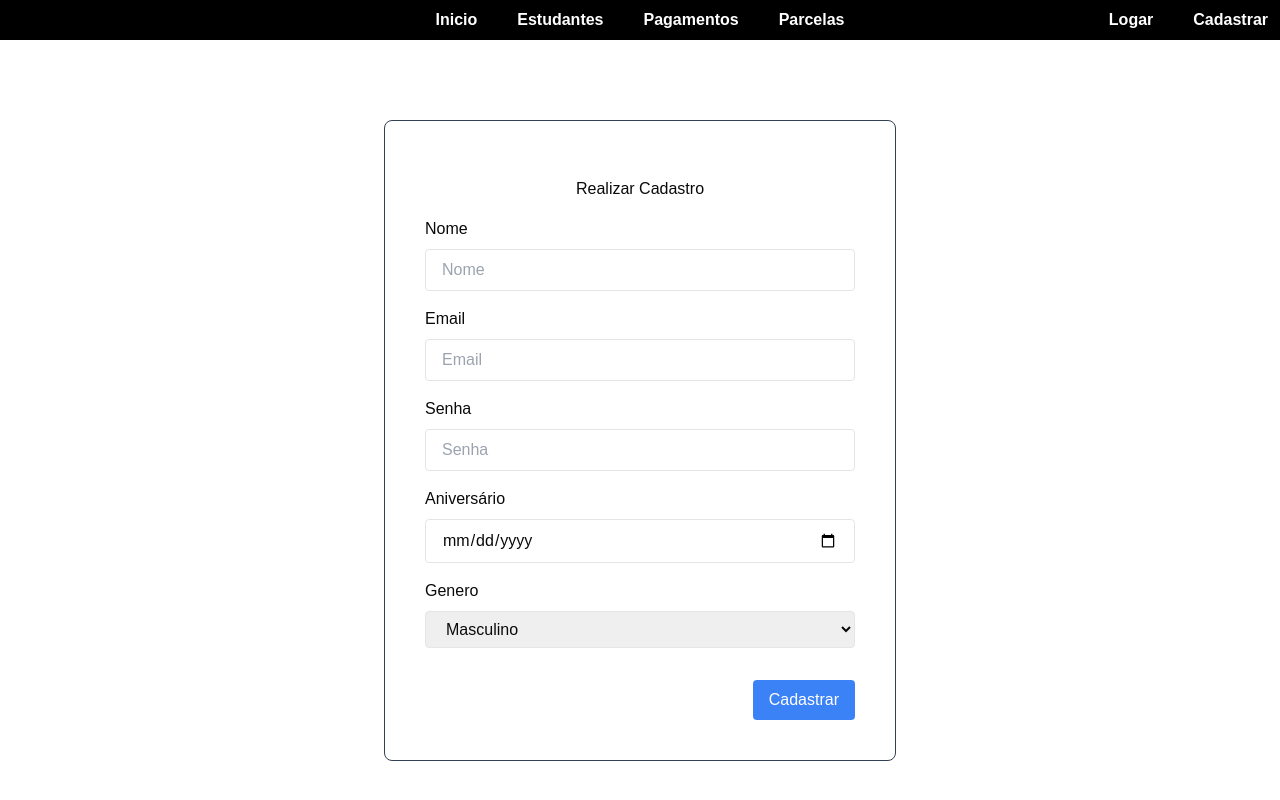
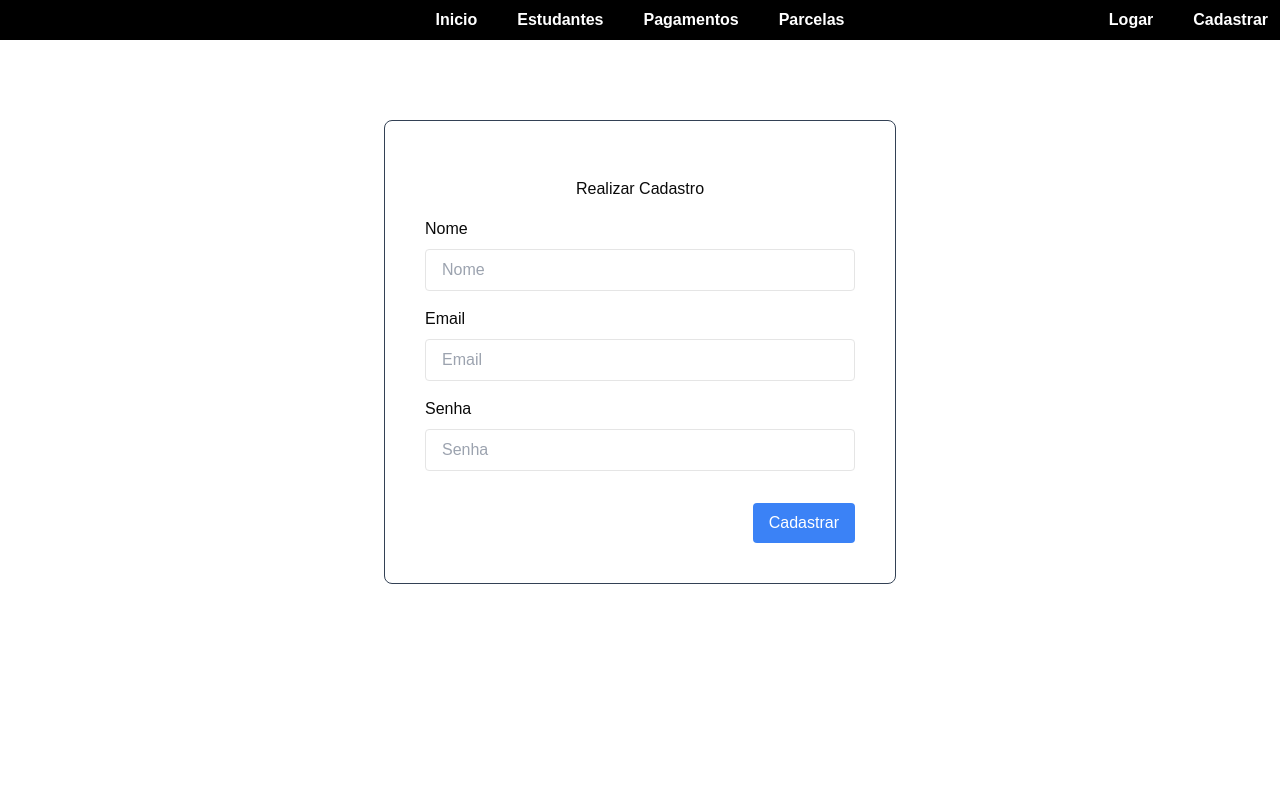
Before and after one commit to polacoluan/tamplate-project, a Next.js app: page /signup in a window 1280 px wide. Built offline with nearby package versions, Linux system fonts and the light colour scheme.

Commit message:
feat: Adicionando cookie nas rotas para utilizar os middlewares no back end

```diff
--- /dev/null
+++ b/src/api/api-login.ts
@@ -0,0 +1,8 @@
+import axios from 'axios';
+
+const apiLogin = axios.create({
+    baseURL: 'http://apiato.test/v1/',
+    headers: { 'Content-type': 'application/json', 'Accept': 'application/json' }
+});
+
+export default apiLogin;
--- a/src/api/api.ts
+++ b/src/api/api.ts
@@ -1,8 +1,13 @@
+'use client';
+
 import axios from 'axios';
+import { Cookies } from "react-cookie";
+const cookie = new Cookies();
+const cookieValue = cookie.get("cookieUni");
 
 const api = axios.create({
     baseURL: 'http://apiato.test/v1/',
-    headers: { 'Content-type': 'application/json', 'Accept': 'application/json' }
+    headers: { 'Content-type': 'application/json', 'Accept': 'application/json', 'Authorization': `Bearer ${cookieValue}` }
 });
 
 export default api;
--- a/src/api/login/login.ts
+++ b/src/api/login/login.ts
@@ -1,11 +1,11 @@
 import { setUniCookie } from "@/actions/set-cookie";
-import api from "@/api/api";
+import apiLogin from "@/api/api-login";
 import { Login } from "@/types/login";
 
 export async function login(params: Login) {
     const route = "/clients/web/login";
     try {
-        const response = await api.post(route, params);
+        const response = await apiLogin.post(route, params);
 
         if(response.status == 200){
 
--- a/src/api/login/signup.ts
+++ b/src/api/login/signup.ts
@@ -1,11 +1,11 @@
-import api from "@/api/api";
+import apiLogin from "@/api/api-login";
 import { User } from "@/types/user";
 
 
 export async function signup(params: User) {
     const route = "/register";
     try {
-        const response = await api.post(route, params);
+        const response = await apiLogin.post(route, params);
 
         if(response.status == 200){
 
--- a/src/app/login/page.tsx
+++ b/src/app/login/page.tsx
@@ -28,7 +28,7 @@ const LoginPage = () => {
             </div>
             <h1 className="text-center m-4">Realizar Login</h1>
             <form onSubmit={handleSubmit(onSubmit)} className="space-y-4">
-                <label htmlFor="installment" className="block mb-2">Nome:</label>
+                <label htmlFor="email" className="block mb-2">Email:</label>
                 <input
                     id="email"
                     type="text"
@@ -37,7 +37,7 @@ const LoginPage = () => {
                     {...register("email", { required: true })}
                 />
 
-                <label htmlFor="amount" className="block mb-2">Email:</label>
+                <label htmlFor="password" className="block mb-2">Senha:</label>
                 <input
                     id="password"
                     type="password"
--- a/src/app/signup/page.tsx
+++ b/src/app/signup/page.tsx
@@ -58,26 +58,6 @@ const SignupPage = () => {
                         {...register("password", { required: true })}
                     />
                 </div>
-                <div>
-                    <label htmlFor="birth" className="block mb-2">Aniversário</label>
-                    <input
-                        id="birth"
-                        type="date"
-                        className="block w-full px-4 py-2 border rounded"
-                        {...register("birth", { required: true })}
-                    />
-                </div>
-                <div>
-                    <label htmlFor="gender" className="block mb-2">Genero</label>
-                    <select
-                        id="gender"
-                        className="block w-full px-4 py-2 border rounded"
-                        {...register("gender", { required: true, value: 'male' })}
-                    >
-                        <option value="male">Masculino</option>
-                        <option value="female">Feminino</option>
-                    </select>
-                </div>
                 <div className="text-right">
                     <button
                         type="submit"
--- a/src/components/nav/nav-links.tsx
+++ b/src/components/nav/nav-links.tsx
@@ -27,7 +27,7 @@ export function NavLinks() {
                     ['Pagamentos', '/payments'],
                     ['Parcelas', '/installments'],
                 ].map(([title, url]) => (
-                    <a key={title} href={url} className={`rounded-lg px-3 py-2 text-white font-bold hover:bg-slate-100 hover:text-slate-900 ${pathname === url ? 'bg-slate-200 text-black' : ''}`}>
+                    <a key={title} href={url} className={`rounded-lg px-3 py-2 text-white font-bold hover:bg-slate-100 hover:text-slate-900 ${pathname === url ? 'bg-slate-200 text-slate-900' : ''}`}>
                         {title}
                     </a>
                 ))}
--- a/src/components/payments/payment-form.tsx
+++ b/src/components/payments/payment-form.tsx
@@ -37,8 +37,9 @@ const PaymentForm: React.FC<PaymentFormProps> = ({ payment, onSuccess }) => {
                 <label htmlFor="amount" className="block mb-2">Valor à pagar:</label>
                 <input
                     id="amount"
-                    type="text"
-                    placeholder="0000.00"
+                    type="number"
+                    placeholder="Informe o valor à pagar"
+                    min="0"
                     className="block w-full px-4 py-2 border rounded"
                     {...methods.register("amount", { required: true, maxLength: 14, value: payment?.amount })}
                 />
--- a/src/types/user.ts
+++ b/src/types/user.ts
@@ -2,6 +2,4 @@ export interface User {
     email: string;
     password: string;
     name: string;
-    birth: Date;
-    gender: string
 }
```
